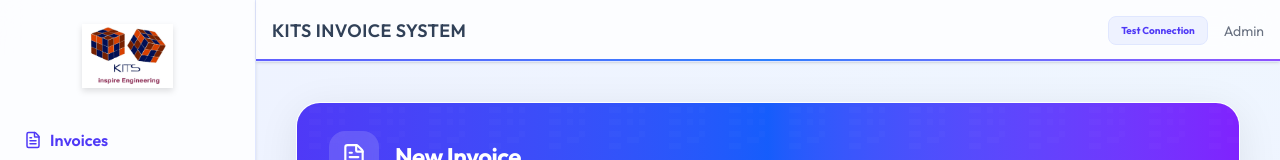
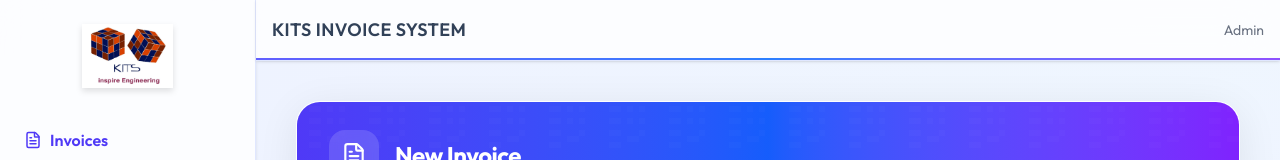
Before and after one commit to sarthak1432/Project1, a React (Vite) app: page / in a window 1280 px wide. Shown: the top 160 px of the page. Built offline with nearby package versions, Linux system fonts and the light colour scheme; no server answers; the database is empty.

Commit message:
update code

```diff
--- a/src/App.jsx
+++ b/src/App.jsx
@@ -119,21 +119,6 @@ export default function App() {
           </h2>
 
           <div className="flex items-center gap-2">
-            <button
-              onClick={async () => {
-                try {
-                  const demoRef = collection(db, "connection_test");
-                  await addDoc(demoRef, { timestamp: new Date().toISOString() });
-                  alert("✅ Firebase connection successful! Permissions are working.");
-                } catch (e) {
-                  console.error("Firebase Test Error:", e);
-                  alert(`❌ Connection Failed: ${e.message}\n\nCheck your Firebase Console Rules and Project ID in .env`);
-                }
-              }}
-              className="text-[10px] font-bold px-3 py-1.5 bg-indigo-50 dark:bg-slate-800 text-indigo-600 dark:text-indigo-400 rounded-lg border border-indigo-100 dark:border-slate-700 hover:bg-white transition-all mr-2"
-            >
-              Test Connection
-            </button>
             <ThemeToggle className="md:hidden" />
             <span className="text-xs sm:text-sm text-gray-500 dark:text-slate-400 whitespace-nowrap">
               Admin
--- a/src/firebase/config.js
+++ b/src/firebase/config.js
@@ -39,16 +39,6 @@ const getFirebaseConfig = () => {
 
 const firebaseConfig = getFirebaseConfig();
 
-// ── DIAGNOSTIC LOGGING ───────────────────────────────────────
-console.group("🚀 Firebase Initialization Diagnostic");
-console.log("Project ID:", firebaseConfig.projectId || "❌ MISSING");
-console.log("API Key:", firebaseConfig.apiKey ? "✅ LOADED" : "❌ MISSING");
-console.log("Auth Domain:", firebaseConfig.authDomain || "❌ MISSING");
-
-if (!firebaseConfig.projectId) {
-  console.error("CRITICAL: Firebase Project ID is UNDEFINED. Check your .env file or Vite environment setup.");
-}
-console.groupEnd();
 
 const app = initializeApp(firebaseConfig);
 
--- a/src/index.css
+++ b/src/index.css
@@ -1,4 +1,4 @@
-@import url('https://fonts.googleapis.com/css2?family=Outfit:wght@300;400;500;600;700;800&display=swap');
+    @import url('https://fonts.googleapis.com/css2?family=Outfit:wght@300;400;500;600;700;800&display=swap');
 @import "tailwindcss";
 
 /* Tailwind v4 class-based dark mode */
```
